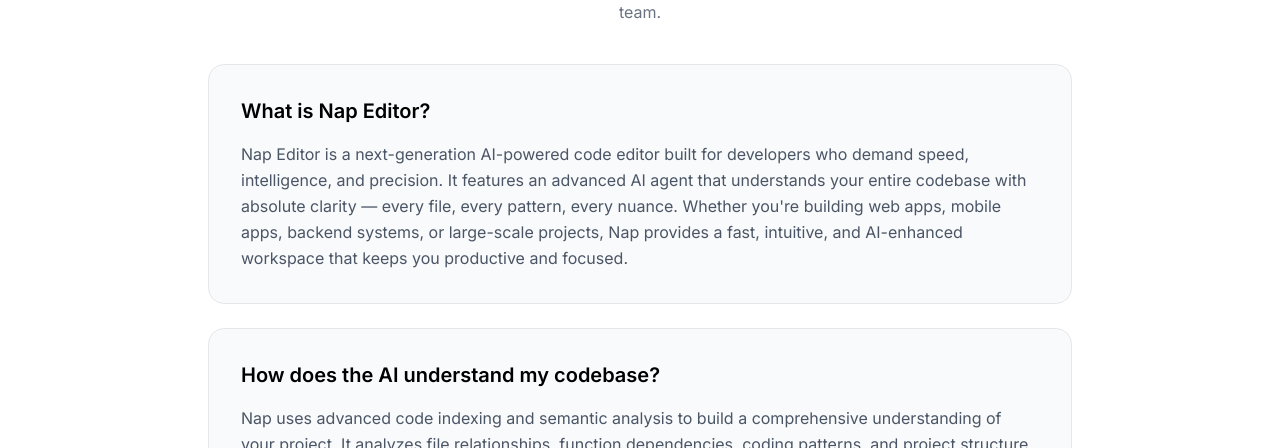
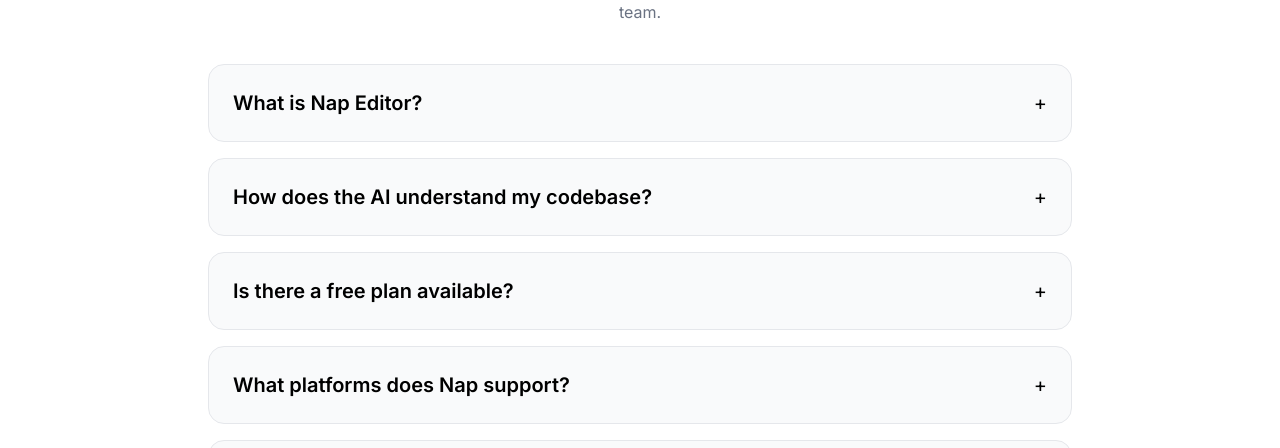
Before and after one commit to farzeenilyaszargar/nap-ide, a Next.js app: page /faqs in a window 1280 px wide. Shown: the part 352-800 px from the top of the page. Built offline with nearby package versions, Linux system fonts and the light colour scheme; no server answers.

Commit message:
Make FAQs expandable

```diff
--- a/app/(other pages)/faqs/page.tsx
+++ b/app/(other pages)/faqs/page.tsx
@@ -1,5 +1,6 @@
 import Header from "@/components/header";
 import Footer from "@/components/footer";
+import { useState } from "react";
 
 export default function FAQs() {
   const faqs = [
@@ -44,6 +45,7 @@ export default function FAQs() {
       a: "We offer multiple support channels to help you. You can email us at support@napeditor.com for a response within 24 hours, call our support line Monday-Friday 9am-6pm, or use the live chat feature for real-time assistance. Pro and Enterprise customers get priority support with faster response times."
     }
   ];
+  const [openIndex, setOpenIndex] = useState<number | null>(null);
 
   return (
     <div className="min-h-screen flex flex-col bg-white text-black">
@@ -58,12 +60,27 @@ export default function FAQs() {
             Everything you need to know about Nap Editor. Can't find what you're looking for? Contact our support team.
           </p>
         </div>
-        <div className="space-y-6">
+        <div className="space-y-4">
           {faqs.map((faq, index) => (
-            <div key={index} className="bg-gray-50 rounded-2xl border border-gray-200 p-8 hover:border-gray-400 hover:shadow-lg transition-all">
-              <h3 className="text-xl font-semibold text-black mb-4">{faq.q}</h3>
-              <p className="text-gray-600 leading-relaxed">{faq.a}</p>
-            </div>
+            <button
+              key={index}
+              type="button"
+              onClick={() => setOpenIndex(openIndex === index ? null : index)}
+              aria-expanded={openIndex === index}
+              className={`w-full text-left rounded-2xl border p-6 transition-all ${
+                openIndex === index
+                  ? "border-black bg-white shadow-md"
+                  : "border-gray-200 bg-gray-50 hover:bg-white"
+              }`}
+            >
+              <div className="flex items-center justify-between gap-4">
+                <h3 className="text-xl font-semibold text-black">{faq.q}</h3>
+                <span className="text-black text-xl">{openIndex === index ? "−" : "+"}</span>
+              </div>
+              {openIndex === index && (
+                <p className="mt-3 text-gray-600 leading-relaxed">{faq.a}</p>
+              )}
+            </button>
           ))}
         </div>
         <div className="mt-16 text-center bg-gray-50 rounded-2xl border border-gray-200 p-10">
```
